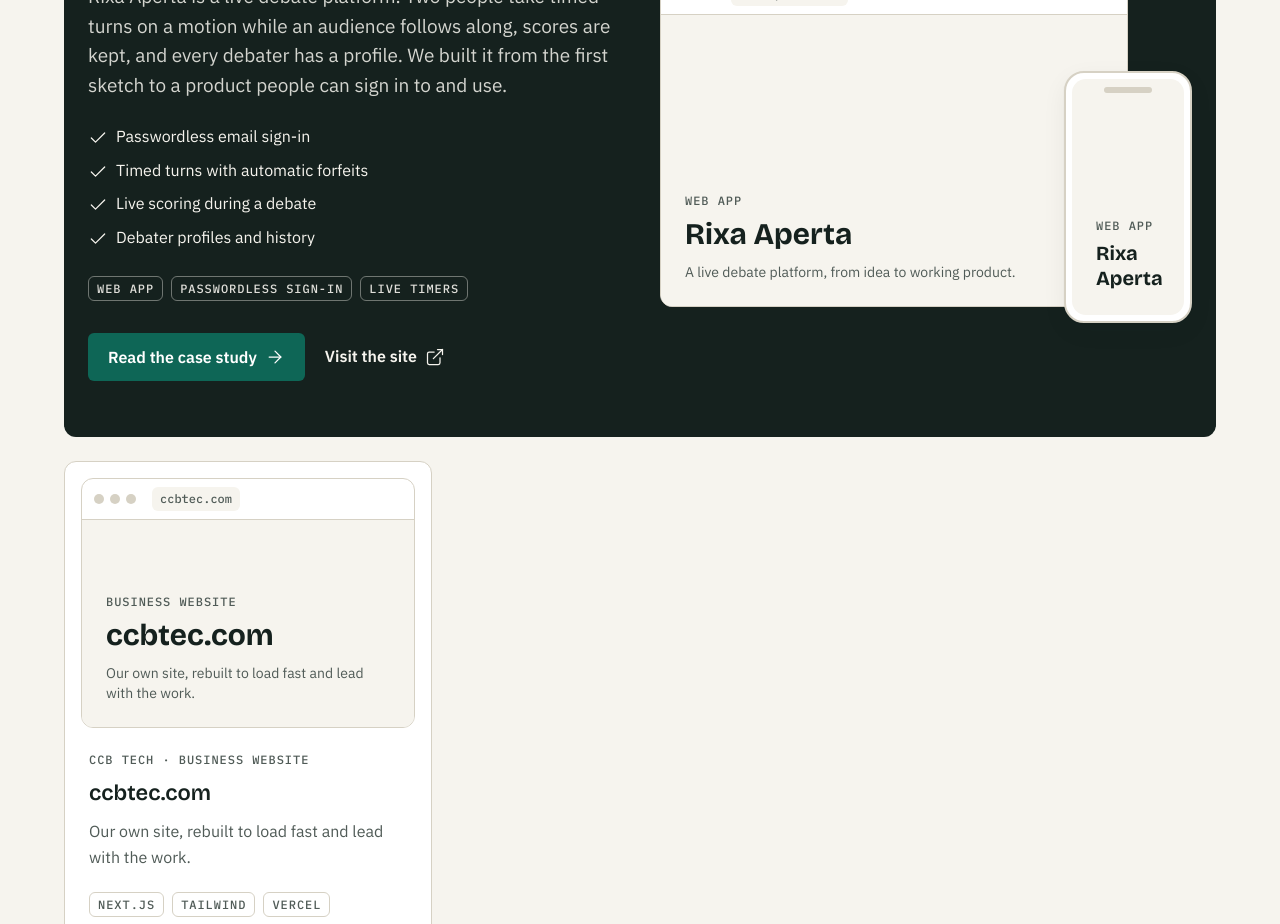
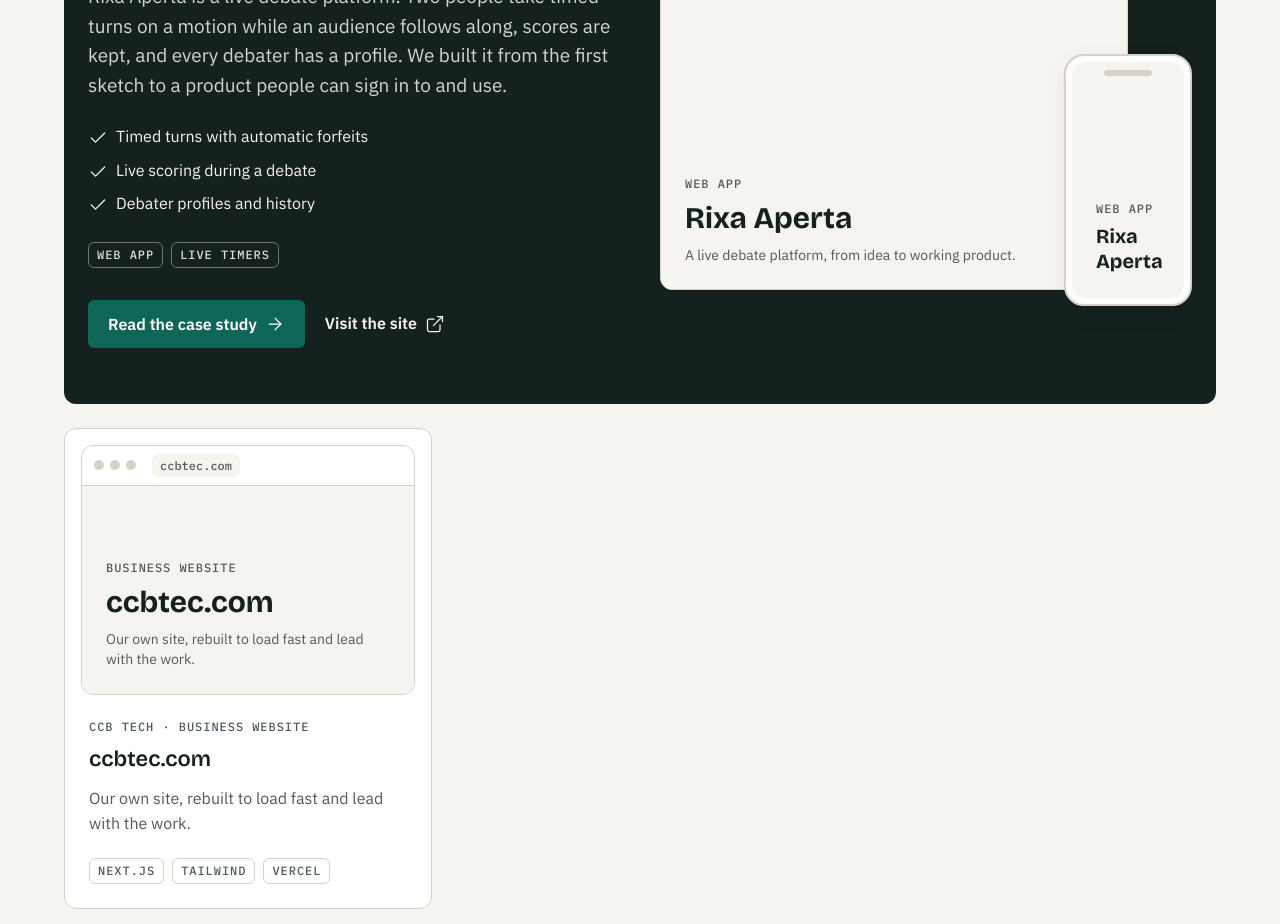
Before and after one commit to Beese-Dev/business_website, a Next.js app: page / in a window 1280 px wide. Shown: the part 1860-2784 px from the top of the page. Built offline with nearby package versions, Linux system fonts and the light colour scheme.

Commit message:
Remove passwordless sign-in from the Rixa Aperta card
Co-Authored-By: Claude Fable 5.1 <noreply@anthropic.com>

```diff
--- a/content/work.ts
+++ b/content/work.ts
@@ -49,12 +49,11 @@ export const projects: Project[] = [
     summary:
       "Rixa Aperta is a live debate platform. Two people take timed turns on a motion while an audience follows along, scores are kept, and every debater has a profile. We built it from the first sketch to a product people can sign in to and use.",
     features: [
-      "Passwordless email sign-in",
       "Timed turns with automatic forfeits",
       "Live scoring during a debate",
       "Debater profiles and history",
     ],
-    stack: ["Web app", "Passwordless sign-in", "Live timers"], // TODO: replace with the real stack
+    stack: ["Web app", "Live timers"], // TODO: replace with the real stack
     images: {
       desktop: null, // e.g. { src: "/work/rixa-aperta/desktop.png", alt: "A live debate in progress on desktop" }
       phone: null, // e.g. { src: "/work/rixa-aperta/phone.png", alt: "A turn timer on a phone" }
```
